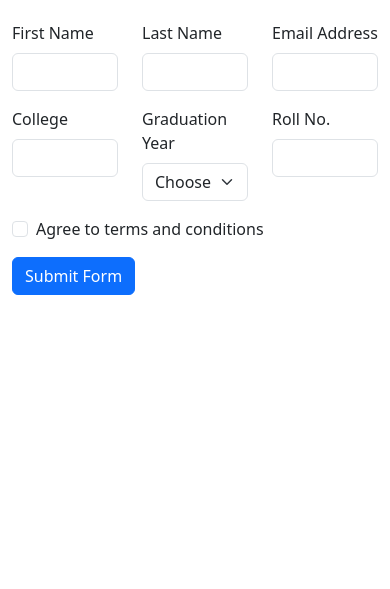
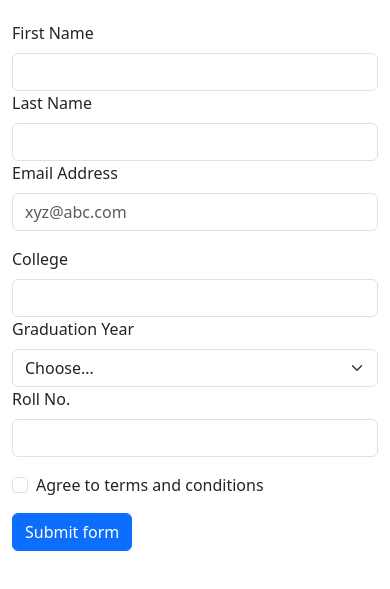
Before and after one commit to acciojob/bootstrap-form-easy-AlbakhshSheikh, a website: page main.html in a window 390 px wide. Shown: the part 81-670 px from the top of the page. Drawn offline with nearby package versions, Linux system fonts and the light colour scheme.

Commit message:
created a submission

```diff
--- a/main.html
+++ b/main.html
@@ -1,50 +1,55 @@
 <!DOCTYPE html>
 <html lang="en">
+
 <head>
     <meta charset="UTF-8">
-    <meta name="viewport" content="width=device-width, initial-scale=1.0">
     <title>Internship Form</title>
-    <!-- Bootstrap CSS -->
     <link href="https://cdn.jsdelivr.net/npm/bootstrap@5.3.0/dist/css/bootstrap.min.css" rel="stylesheet">
 </head>
+
 <body>
     <div class="container mt-5">
-        <h2 class="text-center mb-4">Internship Form</h2>
-        <form>
+        <form class="needs-validation" novalidate>
+            <h2 class="text-center mb-4">Internship Form</h2>
+
             <div class="row mb-3">
-                <div class="col">
+                <div class="col-md-4">
                     <label for="first-name-input" class="form-label">First Name</label>
                     <input type="text" class="form-control" id="first-name-input" required>
                     <div class="invalid-feedback">
                         First name required!
                     </div>
                 </div>
-                <div class="col">
+
+                <div class="col-md-4">
                     <label for="last-name-input" class="form-label">Last Name</label>
                     <input type="text" class="form-control" id="last-name-input" required>
                     <div class="invalid-feedback">
                         Last name required!
                     </div>
                 </div>
-                <div class="col">
+
+                <div class="col-md-4">
                     <label for="email-input" class="form-label">Email Address</label>
-                    <input type="email" class="form-control" id="email-input" required>
+                    <input type="email" class="form-control" id="email-input" placeholder="xyz@abc.com" required>
                     <div class="invalid-feedback">
                         Email required!
                     </div>
                 </div>
             </div>
+
             <div class="row mb-3">
-                <div class="col">
+                <div class="col-md-4">
                     <label for="college-input" class="form-label">College</label>
                     <input type="text" class="form-control" id="college-input" required>
                     <div class="invalid-feedback">
                         Please provide a valid college.
                     </div>
                 </div>
-                <div class="col">
-                    <label for="graduation-year-input" class="form-label">Graduation Year</label>
-                    <select class="form-select" id="graduation-year-input" required>
+
+                <div class="col-md-4">
+                    <label for="graduation-year" class="form-label">Graduation Year</label>
+                    <select class="form-select" id="graduation-year" required>
                         <option value="">Choose...</option>
                         <option value="2020">2020</option>
                         <option value="2021">2021</option>
@@ -55,14 +60,16 @@
                         Please select a valid Graduation Year.
                     </div>
                 </div>
-                <div class="col">
+
+                <div class="col-md-4">
                     <label for="roll-no-input" class="form-label">Roll No.</label>
                     <input type="text" class="form-control" id="roll-no-input" required>
                     <div class="invalid-feedback">
-                        Please provide a valid Roll No.
+                        Please provide a valid Roll no.
                     </div>
                 </div>
             </div>
+
             <div class="mb-3 form-check">
                 <input type="checkbox" class="form-check-input" id="conditions-checkbox" required>
                 <label class="form-check-label" for="conditions-checkbox">Agree to terms and conditions</label>
@@ -70,28 +77,27 @@
                     You must agree before submitting.
                 </div>
             </div>
-            <button type="submit" class="btn btn-primary">Submit Form</button>
+
+            <button type="submit" class="btn btn-primary">Submit form</button>
         </form>
     </div>
 
-    <!-- Bootstrap JS and Popper.js -->
-    <script src="https://cdn.jsdelivr.net/npm/bootstrap@5.3.0/dist/js/bootstrap.bundle.min.js"></script>
     <script>
-        // Enable form validation
-        (function() {
-            'use strict';
-            var forms = document.querySelectorAll('.needs-validation');
-            Array.prototype.slice.call(forms)
-                .forEach(function(form) {
-                    form.addEventListener('submit', function(event) {
-                        if (!form.checkValidity()) {
-                            event.preventDefault();
-                            event.stopPropagation();
-                        }
-                        form.classList.add('was-validated');
-                    }, false);
-                });
-        })();
+        // Bootstrap validation
+        (function () {
+            'use strict'
+            var forms = document.querySelectorAll('.needs-validation')
+            Array.prototype.slice.call(forms).forEach(function (form) {
+                form.addEventListener('submit', function (event) {
+                    if (!form.checkValidity()) {
+                        event.preventDefault()
+                        event.stopPropagation()
+                    }
+                    form.classList.add('was-validated')
+                }, false)
+            })
+        })()
     </script>
 </body>
+
 </html>
```
